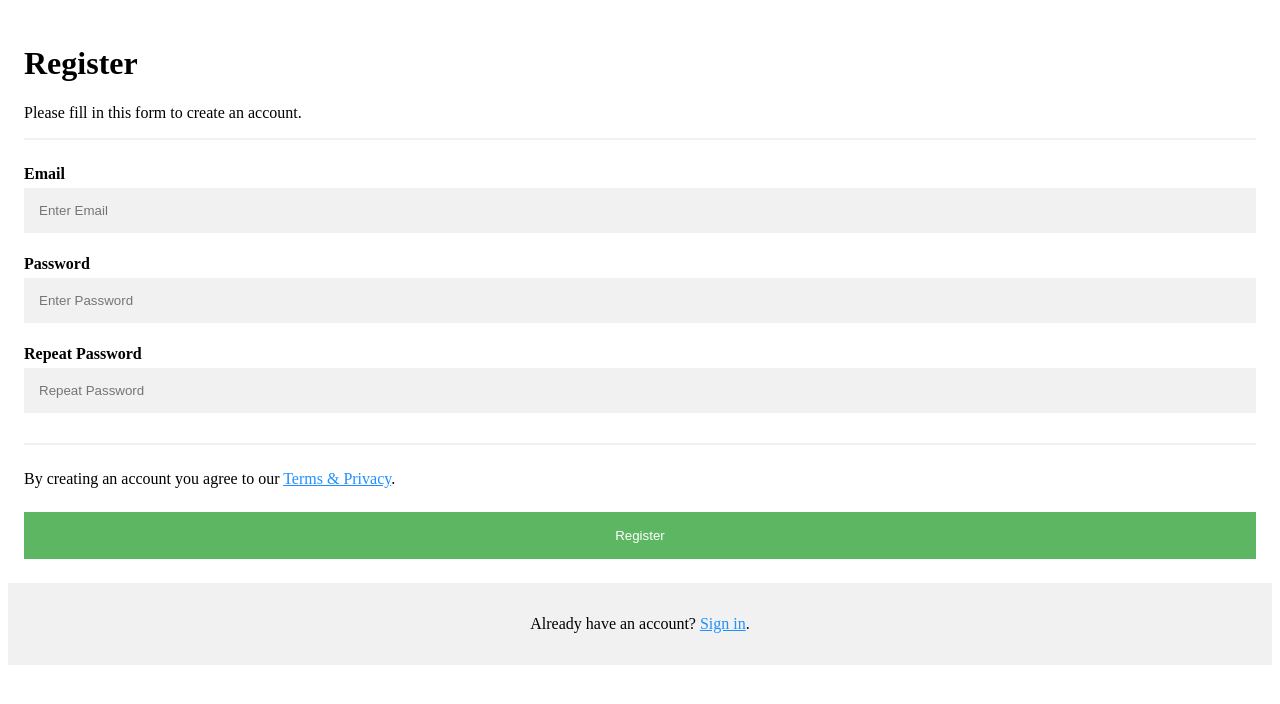
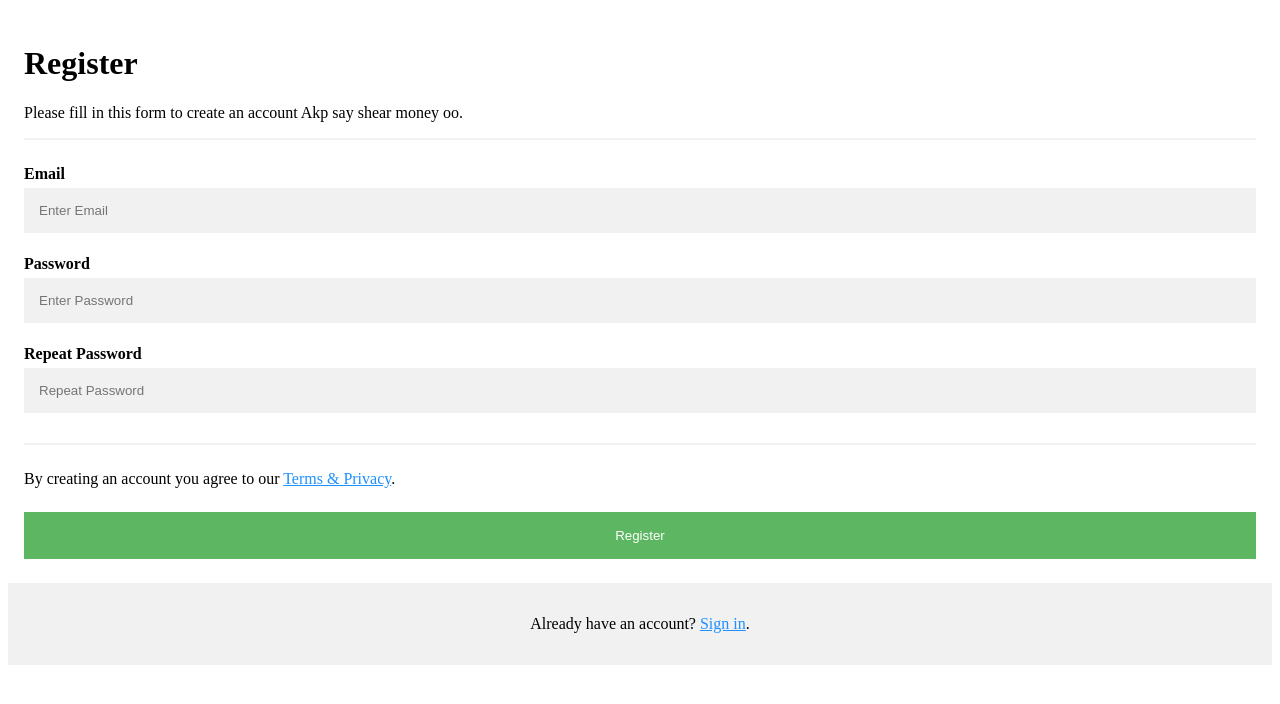
Before and after one commit to mayorakp/akp-todo, a plain HTML site: page index.html in a window 1280 px wide. Drawn offline with Linux system fonts and the light colour scheme; a script that the page names is missing.

Commit message:
html code

```diff
--- a/index.html
+++ b/index.html
@@ -9,7 +9,7 @@
 <body>
     <div class="container">
         <h1>Register</h1>
-        <p>Please fill in this form to create an account.</p>
+        <p>Please fill in this form to create an account Akp say shear money oo.</p>
         <hr>
 
         <label for="email"><b>Email</b></label>
```
